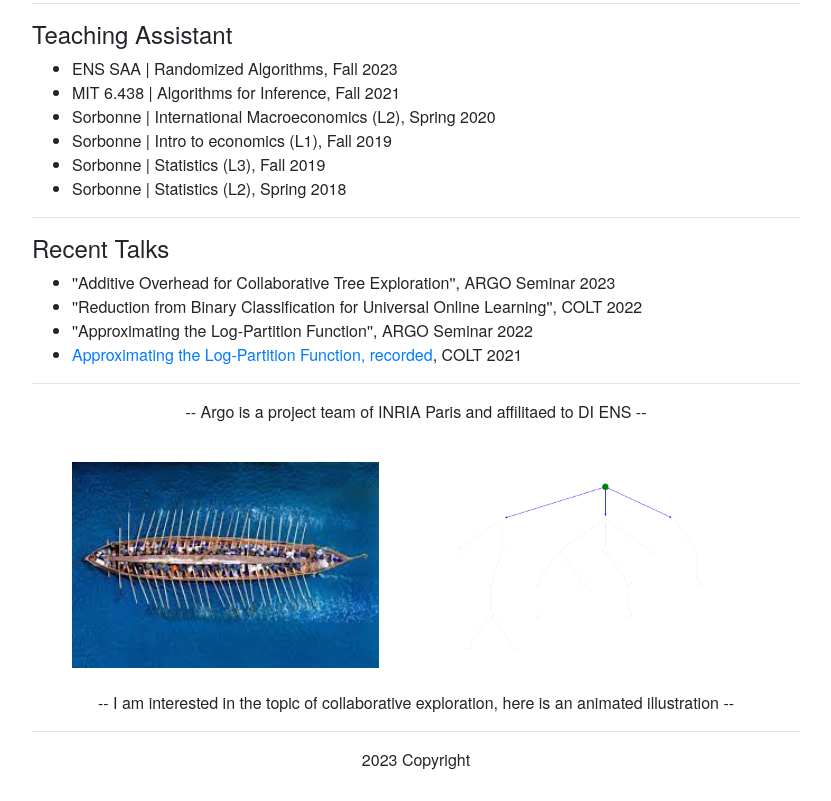
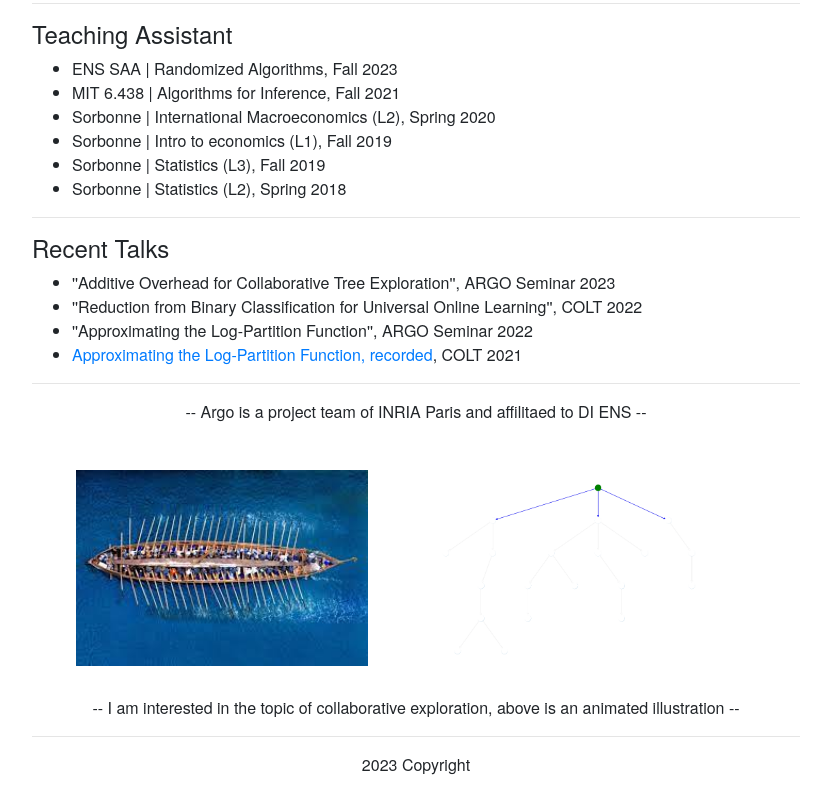
Before and after one commit to qnicolas/qnicolas.github.io, a plain HTML site: page index.html in a window 1280 px wide. Shown: the part 809-1610 px from the top of the page, without its empty margins (224-1055 px from the left). Drawn offline with nearby package versions, Linux system fonts and the light colour scheme.

Commit message:
plus de videos

```diff
--- a/index.html
+++ b/index.html
@@ -154,9 +154,9 @@
 
     <div class="text-center">
         <p class="italic">-- Argo is a project team of INRIA Paris and affilitaed to DI ENS --</p>
-        <img src="static/argo.jpeg" width="40%">
-        <img src="data/cte_loop.gif" width="49%">
-        <p class="italic">-- I am interested in the topic of collaborative exploration, here is an
+        <img src="static/argo.jpeg" width="38%">
+        <img src="data/cte_loop.gif" width="50%">
+        <p class="italic">-- I am interested in the topic of collaborative exploration, above is an
             animated illustration --</p>
     </div>
 
```
